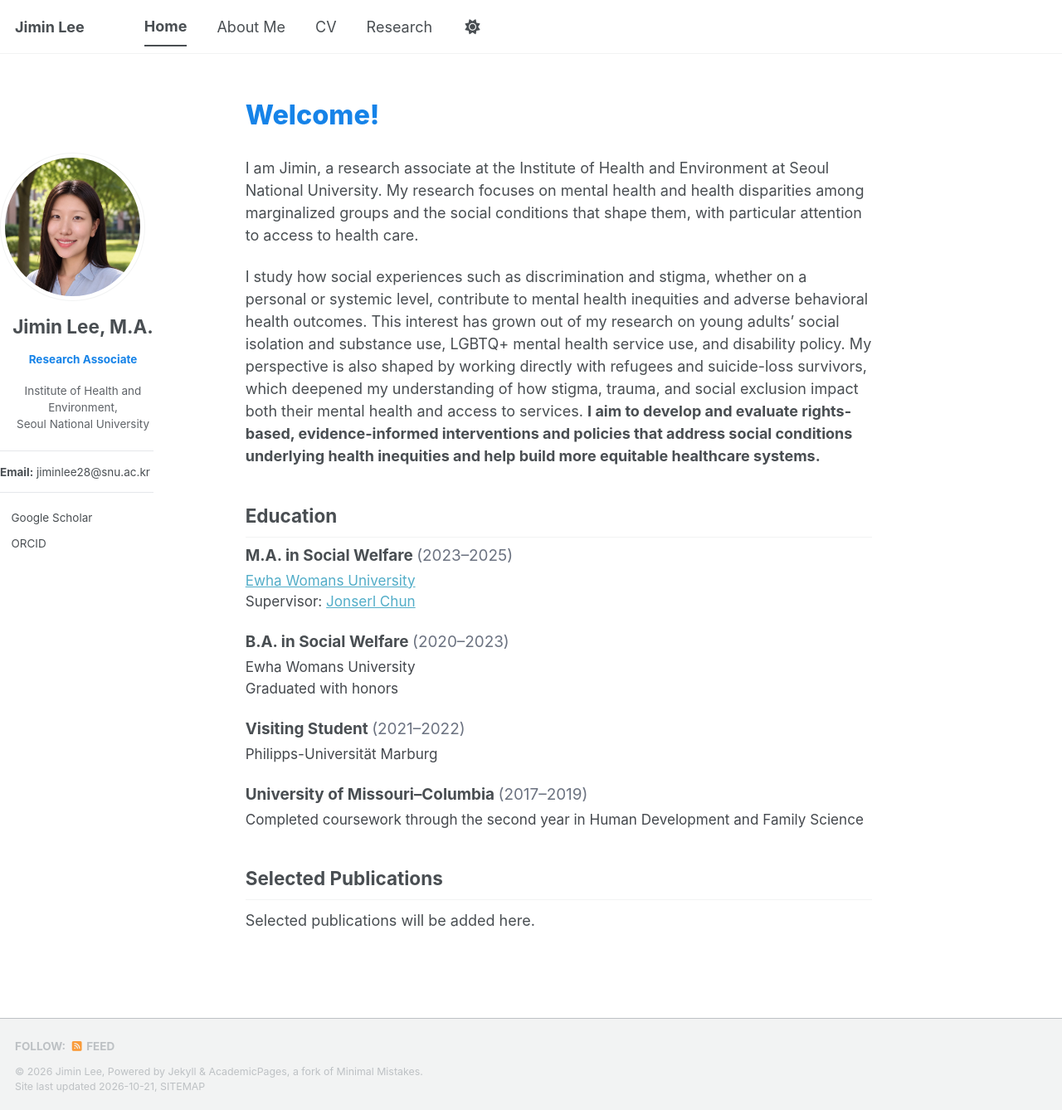
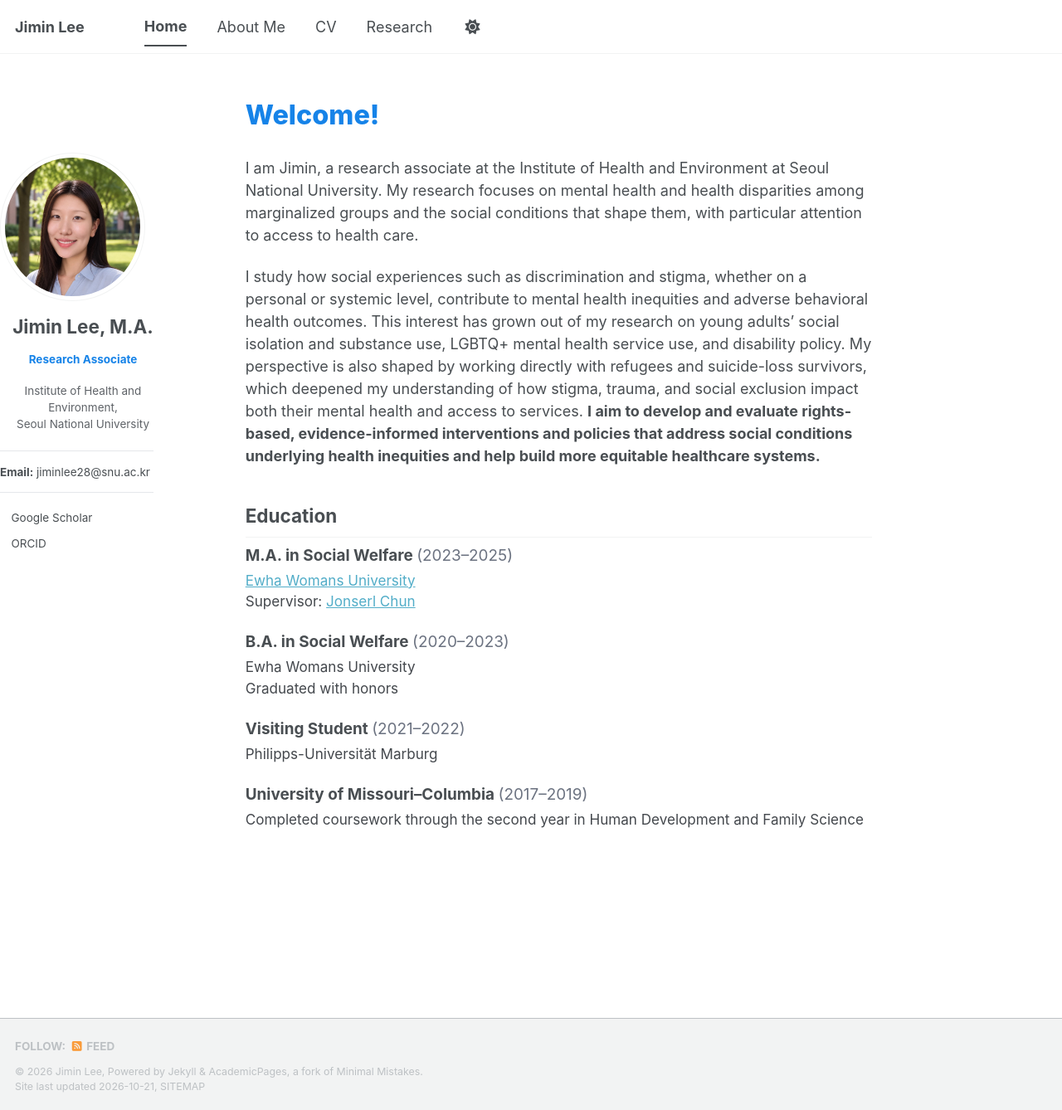
Before and after one commit to jiminlee-research/jiminlee-research.github.io, a Jekyll site: the page built from _pages/about.md, in a window 1280 px wide and 1338 px high. Shown: the whole window at 83% size. Built offline with Jekyll 4.4.1, drawn with Linux system fonts in a browser that asks for light colours; a style sheet for code colours, icons or effects is not loaded.

Commit message:
Remove Selected Publications placeholder from main page
Co-Authored-By: Claude Opus 5.5 <noreply@anthropic.com>
Claude-Session: https://claude.ai/code/session_01GYaXMgFYpFz8tBfJmAVwxN

```diff
--- a/_pages/about.md
+++ b/_pages/about.md
@@ -58,7 +58,3 @@ I study how social experiences such as discrimination and stigma, whether on a p
 <p>Completed coursework through the second year in Human Development and Family Science</p>
 </div>
 </div>
-
-## Selected Publications
-
-Selected publications will be added here.
```
